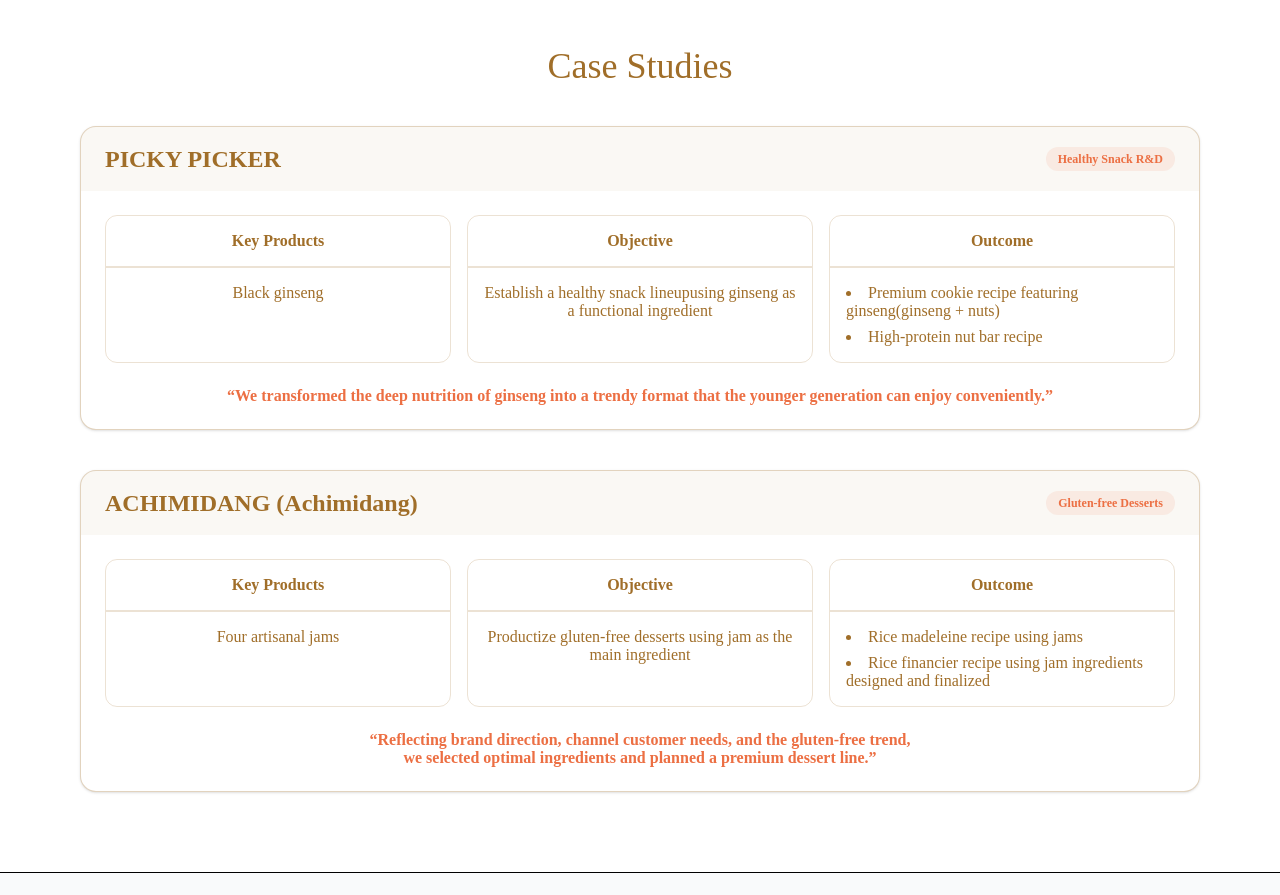
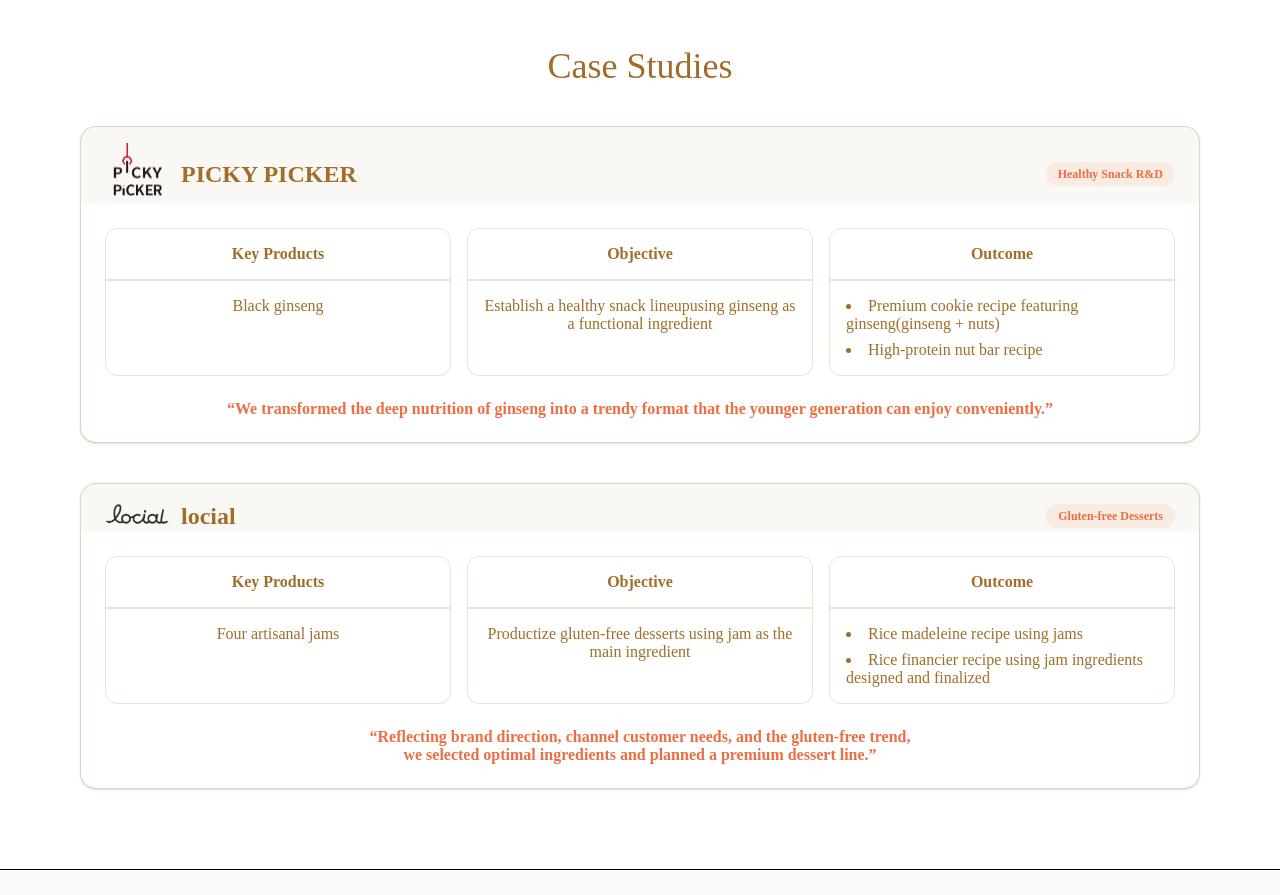
Before and after one commit to Chaemin-153/joyful-world, a React (Vite) app: page / in a window 1280 px wide. Shown: the part 4760-5655 px from the top of the page. Built offline with nearby package versions, Linux system fonts and the light colour scheme; no server answers; a web font is replaced by a local one.

Commit message:
fix: ContactPage에서 협업브랜드명 변경

```diff
--- a/src/locales/ENG/common.json
+++ b/src/locales/ENG/common.json
@@ -107,8 +107,8 @@
         "quote": "“We transformed the deep nutrition of ginseng into a trendy format that the younger generation can enjoy conveniently.”"
       },
 
-      "achim": {
-        "name": "ACHIMIDANG <1/>(Achimidang)",
+      "locial": {
+        "name": "locial",
         "chip": "Gluten-free Desserts",
         "sec1_title": "Key Products",
         "sec1_body": "Four artisanal jams",
--- a/src/locales/KOR/common.json
+++ b/src/locales/KOR/common.json
@@ -108,8 +108,8 @@
         "quote": "“삼의 깊은 영양을 젊은 세대가 간편하게 즐길 수 있도록 트렌디한 제형으로 완성하였습니다.”"
       },
 
-      "achim": {
-        "name": "ACHIMIDANG<0/>(아치미당)",
+      "locial": {
+        "name": "로셜컴퍼니<0/>(locial)",
         "chip": "글루텐 프리 디저트",
         "sec1_title": "주요 제품",
         "sec1_body": "4종의 수제잼",
--- a/src/pages/ContactPage.tsx
+++ b/src/pages/ContactPage.tsx
@@ -25,9 +25,7 @@
         <p className="text-brown">
           <Trans
             i18nKey="contact.tagline"
-            components={[
-              <br className="block md:hidden" />, // <0/>
-            ]}
+            components={[<br className="block md:hidden" />]}
           />
         </p>
 
@@ -279,8 +277,13 @@
         {/* === Case: PICKY PICKER === */}
         <article className="w-full rounded-2xl border border-brown/30 bg-white shadow-sm overflow-hidden">
           {/* Header */}
-          <div className="flex items-center justify-between px-6 py-4 bg-brown/5">
+          <div className="flex items-center justify-between px-6 pt-4 bg-brown/5">
             <div className="flex items-center gap-3">
+              <img
+                src="logo_picky.png"
+                alt="logo_pickypicker"
+                className="w-16"
+              />
               <h3 className="text-2xl font-semibold text-brown">
                 {t('contact.cases.picky.name')}
               </h3>
@@ -341,20 +344,21 @@
           </blockquote>
         </article>
 
-        {/* === Case: ACHIMIDANG === */}
+        {/* === Case: Locial Company === */}
         <article className="w-full rounded-2xl border border-brown/30 bg-white shadow-sm overflow-hidden">
           {/* Header */}
-          <div className="flex items-center justify-between px-6 py-4 bg-brown/5">
+          <div className="flex items-center justify-between px-6 pt-4 bg-brown/5">
             <div className="flex items-center gap-3">
+              <img src="logo_locial.png" alt="logo_locial" className="w-16" />
               <h3 className="text-2xl font-semibold text-brown">
                 <Trans
-                  i18nKey="contact.cases.achim.name"
+                  i18nKey="contact.cases.locial.name"
                   components={[<br className="block md:hidden" />]}
                 />
               </h3>
             </div>
             <span className="inline-flex items-center rounded-full bg-orange/10 text-orange px-3 py-1 text-xs font-semibold">
-              {t('contact.cases.achim.chip')}
+              {t('contact.cases.locial.chip')}
             </span>
           </div>
 
@@ -363,19 +367,19 @@
             {/* 주요 제품 */}
             <div className="rounded-xl border border-brown/20">
               <h4 className="border-b-2 border-brown/20 p-4 font-bold text-brown">
-                {t('contact.cases.achim.sec1_title')}
+                {t('contact.cases.locial.sec1_title')}
               </h4>
-              <div className="p-4">{t('contact.cases.achim.sec1_body')}</div>
+              <div className="p-4">{t('contact.cases.locial.sec1_body')}</div>
             </div>
 
             {/* 개발 목표 */}
             <div className="rounded-xl border border-brown/20">
               <h4 className="border-b-2 border-brown/20 p-4 font-bold text-brown">
-                {t('contact.cases.achim.sec2_title')}
+                {t('contact.cases.locial.sec2_title')}
               </h4>
               <div className="p-4">
                 <Trans
-                  i18nKey="contact.cases.achim.sec2_body"
+                  i18nKey="contact.cases.locial.sec2_body"
                   components={[<br />]}
                 />
               </div>
@@ -384,14 +388,14 @@
             {/* 개발 결과 */}
             <div className="rounded-xl border border-brown/20 text-left">
               <h4 className="border-b-2 border-brown/20 p-4 font-bold text-brown text-center">
-                {t('contact.cases.achim.sec3_title')}
+                {t('contact.cases.locial.sec3_title')}
               </h4>
               <ul className="p-4 space-y-2 list-disc list-inside">
-                {useTArray()('contact.cases.achim.sec3_list').map(
+                {useTArray()('contact.cases.locial.sec3_list').map(
                   (_, idx: number) => (
                     <li key={idx}>
                       <Trans
-                        i18nKey={`contact.cases.achim.sec3_list.${idx}`}
+                        i18nKey={`contact.cases.locial.sec3_list.${idx}`}
                         components={[<br />]}
                       />
                     </li>
@@ -405,7 +409,7 @@
           <blockquote className="px-6 pb-6">
             <p className="text-orange font-bold text-center">
               <Trans
-                i18nKey="contact.cases.achim.quote"
+                i18nKey="contact.cases.locial.quote"
                 components={[<br className="block md:hidden" />, <br />]}
               />
             </p>
```
